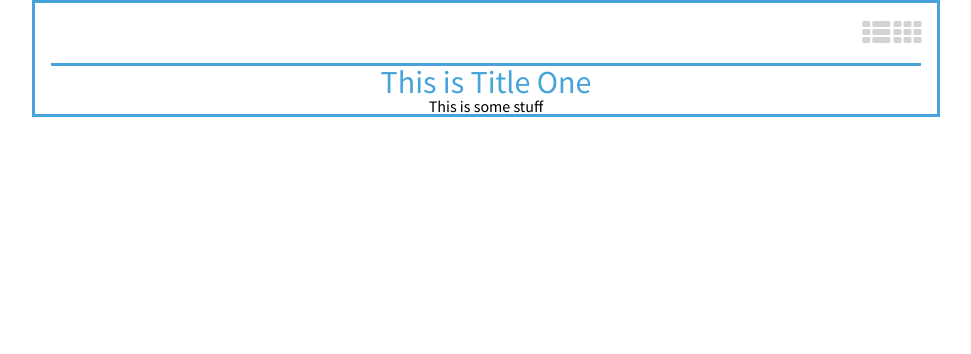
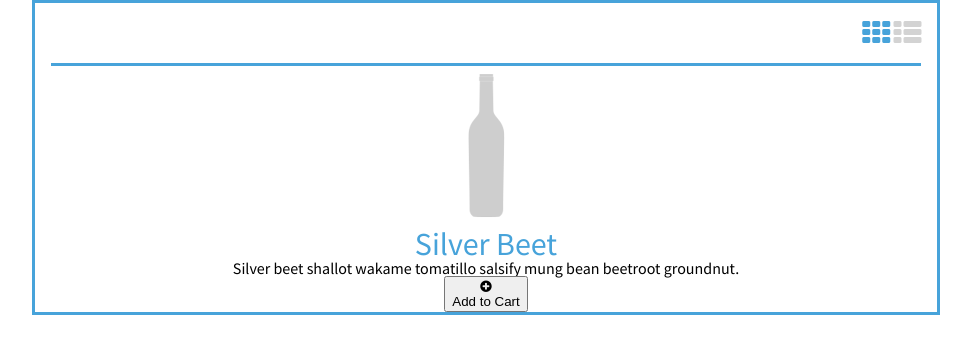
Before and after one commit to alexanderallis/ViewModeSwitch, a plain HTML site: page index.html in a window 1280 px wide. Shown: the whole page, without its empty margins (154-1125 px from the left). Drawn offline with Linux system fonts and the light colour scheme.

Commit message:
added silver beet

```diff
--- a/Assets/index.css
+++ b/Assets/index.css
@@ -66,9 +66,6 @@ input:checked +label{
   border-top-style:solid;
   border-top-color:#47A3DA;
   border-width:3px;
-
-
-
 }
 
 .div-two{
--- a/index.html
+++ b/index.html
@@ -14,15 +14,18 @@
 <div class="container">
 
   <div class="button-container">
-  <input id="block" type="radio" name="toggle">
-    <label for="block" id="block-label">
-        <i class="fa fa-th-list"></i>
-    </label>
-  <input id="list" type="radio" name="toggle">
-    <label for="list" class="list-label">
-        <i class="fa fa-th"></i>
-    </label>
+    <input id="block" type="radio" name="toggle" checked>
+      <label for="block" class="block-label">
+          <i class="fa fa-th"></i>
+      </label>
+    <input id="list" type="radio" name="toggle">
+      <label for="list" id="list-label">
+          <i class="fa fa-th-list"></i>
+      </label>
   </div>
+
+
+
   <!-- <div class="button-container">
     <button id="clickOne">
       <i class="fa fa-th-list"></i>
@@ -59,8 +62,23 @@
 
 
   <div class="div-one" id="divOne">
-    <h2>This is Title One</h2>
-    <p>This is some stuff</p>
+
+    <div class="silver-beet">
+      <img src="Assets/imgs/1.png" alt="graphic of container"/>
+      <h2>Silver Beet</h2>
+      <p>
+        Silver beet shallot wakame tomatillo salsify mung bean beetroot groundnut.
+      </p>
+      <button>
+        <div class="add-icon-container">
+          <i class="fa fa-plus-circle"></i>
+        </div>
+        Add to Cart
+      </button>
+    </div>
+
+
+
   </div>
 
   <div class="div-two" id="divTwo">
```
